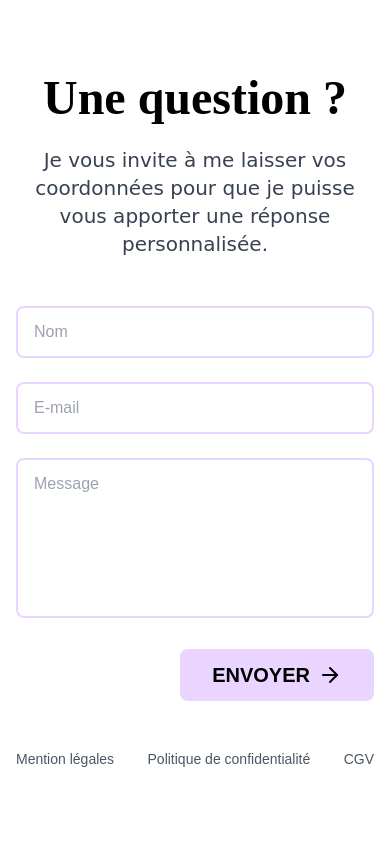
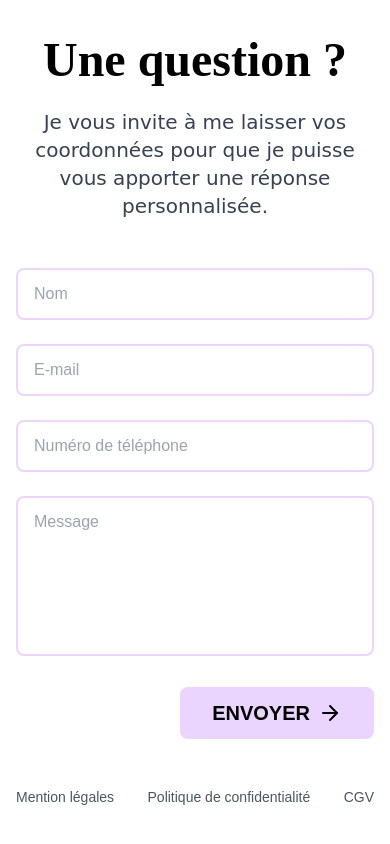
Before and after one commit to bahrahim/coachserenite, a React (Vite) app: page / in a window 390 px wide. Shown: the part 6349-7193 px from the top of the page. Built offline with nearby package versions, Linux system fonts and the light colour scheme; the HTML template or start-up script is replaced by a standard one.

Commit message:
rajout du numero de telephone au formulaire de contact

```diff
--- a/src/components/ContactForm.tsx
+++ b/src/components/ContactForm.tsx
@@ -7,13 +7,15 @@ interface FormData {
     nom: string;
     email: string;
     message: string;
+    telephone: string; // Ajout du champ telephone
 }
 
 export function ContactForm() {
     const [formData, setFormData] = useState<FormData>({
         nom: '',
         email: '',
-        message: ''
+        message: '',
+        telephone: '', // Initialisation du champ telephone
     });
     const [isLoading, setIsLoading] = useState(false);
 
@@ -29,13 +31,14 @@ export function ContactForm() {
                     from_name: formData.nom,
                     from_email: formData.email,
                     message: formData.message,
+                    from_telephone: formData.telephone, // Envoi du telephone avec les autres données
                 },
-                'YOUR_PUBLIC_KEY' // Replace with your EmailJS public key
+                'YOUR_PUBLIC_KEY' // Remplacer par ta clé publique EmailJS
             );
 
             if (result.status === 200) {
                 toast.success('Message envoyé avec succès!');
-                setFormData({ nom: '', email: '', message: '' });
+                setFormData({ nom: '', email: '', message: '', telephone: '' }); // Réinitialisation du formulaire
             }
         } catch (error) {
             toast.error('Erreur lors de l\'envoi du message. Veuillez réessayer.');
@@ -93,6 +96,19 @@ export function ContactForm() {
                     </div>
 
                     <div className="relative">
+                        <input
+                            type="text"
+                            name="telephone"
+                            value={formData.telephone}
+                            onChange={handleChange}
+                            className="w-full px-4 py-3 border-2 border-purple-200 rounded-lg focus:outline-none focus:border-purple-400 transition-colors"
+                            placeholder="Numéro de téléphone"
+                            required
+                            disabled={isLoading}
+                        />
+                    </div>
+
+                    <div className="relative">
                         <textarea
                             name="message"
                             value={formData.message}
```
Lines whose indentation alone changed are shown as unchanged.
